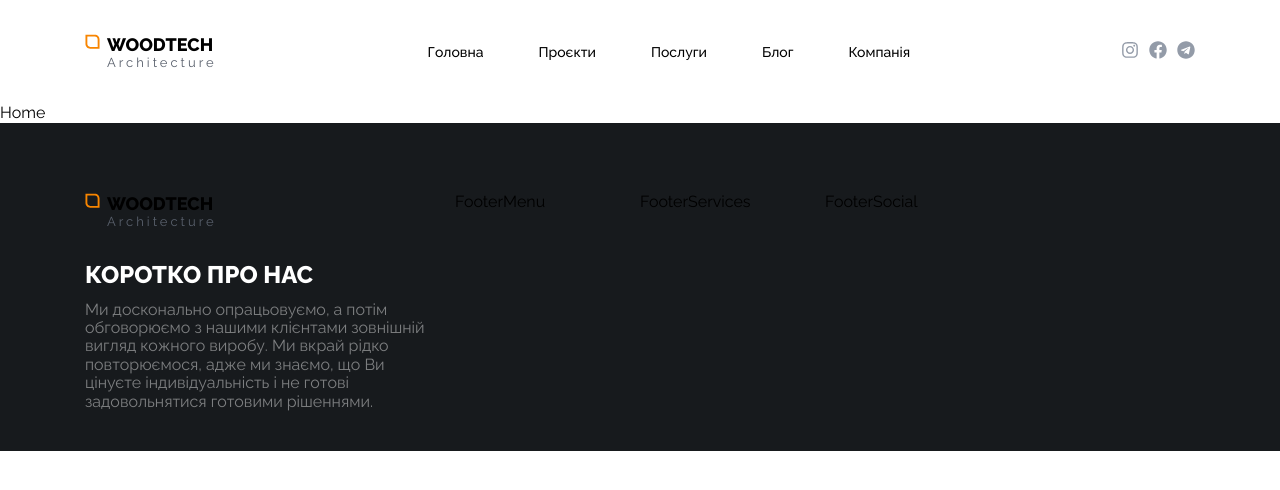
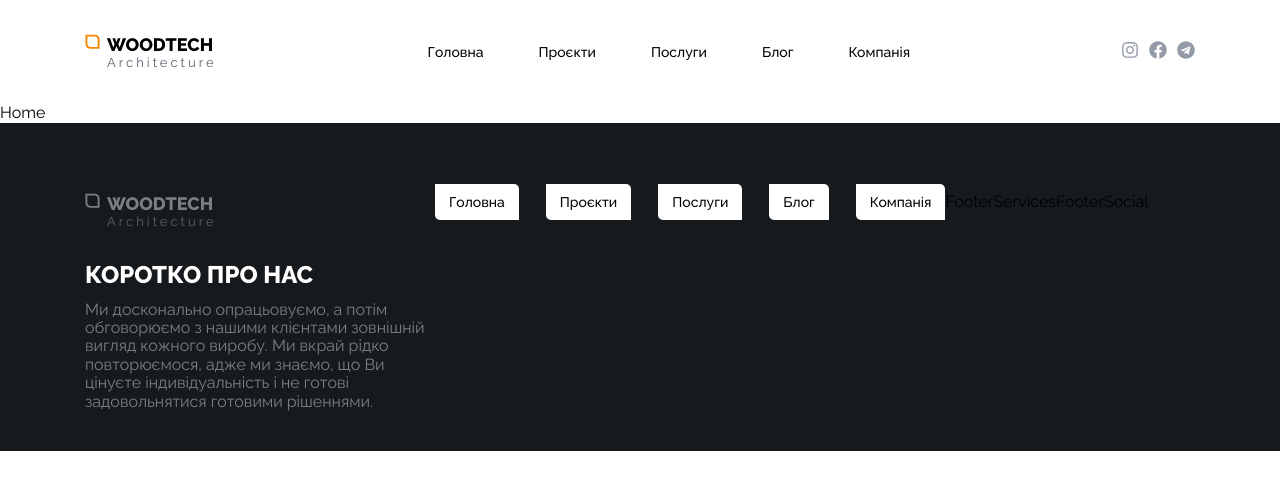
Before and after one commit to DenisTolmachev/woodtech, a React (Create React App) app: page / in a window 1280 px wide. Shown: the top 490 px of the page. Built offline with nearby package versions, Linux system fonts and the light colour scheme.

Commit message:
created footer logo style

```diff
--- a/src/components/FooterAbout/FooterAbout.jsx
+++ b/src/components/FooterAbout/FooterAbout.jsx
@@ -8,7 +8,7 @@ import { Logo } from '../Logo/Logo';
 export const FooterAbout = () => {
   return (
     <FooterAboutContainer>
-      <Logo />
+      <Logo footerStyle={true} />
       <FooterAboutTitle>Коротко про нас</FooterAboutTitle>
       <FooterAboutText>
         Ми досконально опрацьовуємо, а потім обговорюємо з нашими клієнтами
--- a/src/components/FooterAbout/FooterAbout.style.js
+++ b/src/components/FooterAbout/FooterAbout.style.js
@@ -11,6 +11,6 @@ export const FooterAboutTitle = styled.h2`
 `;
 
 export const FooterAboutText = styled.p`
-  color: ${({ theme }) => theme.colors.primatyText};
+  color: ${({ theme }) => theme.colors.primaryText};
   margin-top: 12px;
 `;
--- a/src/components/FooterMenu/FooterMenu.jsx
+++ b/src/components/FooterMenu/FooterMenu.jsx
@@ -1,7 +1,10 @@
+import { FooterMenuContainer } from './FooterMenu.style';
+import { HeaderNav } from '../HeaderNav/HeaderNav';
+
 export const FooterMenu = () => {
   return (
-    <div>
-      FooterMenu
-    </div>
+    <FooterMenuContainer>
+      <HeaderNav />
+    </FooterMenuContainer>
   );
 };
--- a/src/components/FooterMenu/FooterMenu.style.js
+++ b/src/components/FooterMenu/FooterMenu.style.js
@@ -0,0 +1,3 @@
+import styled from 'styled-components';
+
+export const FooterMenuContainer = styled.div``;
--- a/src/components/Header/Header.jsx
+++ b/src/components/Header/Header.jsx
@@ -6,7 +6,7 @@ import { HeaderSocial } from '../HeaderSocial/HeaderSocial';
 export const Header = () => {
   return (
     <Container>
-      <Logo />
+      <Logo headerStyle={true} />
       <HeaderNav />
       <HeaderSocial />
     </Container>
--- a/src/components/Logo/Logo.jsx
+++ b/src/components/Logo/Logo.jsx
@@ -5,14 +5,29 @@ import {
   LogoTextContainer,
   LogoTitle,
 } from './Logo.style';
-import logoIcon from '../img/logo.svg';
 
-export const Logo = () => {
+export const Logo = ({ headerStyle, footerStyle }) => {
   return (
     <LogoContainer to={'/'}>
-      <LogoIcon src={logoIcon} alt='logo-icon' />
+      <LogoIcon
+        headerStyle={headerStyle}
+        footerStyle={footerStyle}
+        width='15'
+        height='16'
+        viewBox='0 0 15 16'
+        xmlns='http://www.w3.org/2000/svg'
+      >
+        <path
+          fillRule='evenodd'
+          clipRule='evenodd'
+          d='M10 0.762451H0V10.7625C0 13.5239 2.23858 15.7625 5 15.7625H15V5.76245C15 3.00103 12.7614 0.762451 10 0.762451ZM10 2.76243H2V10.7624C2 12.4193 3.34315 13.7624 5 13.7624H13V5.76243C13 4.10557 11.6569 2.76243 10 2.76243Z'
+        />
+      </LogoIcon>
+
       <LogoTextContainer>
-        <LogoTitle>Woodtech</LogoTitle>
+        <LogoTitle headerStyle={headerStyle} footerStyle={footerStyle}>
+          Woodtech
+        </LogoTitle>
         <LogoText>Architecture</LogoText>
       </LogoTextContainer>
     </LogoContainer>
--- a/src/components/Logo/Logo.style.js
+++ b/src/components/Logo/Logo.style.js
@@ -1,13 +1,23 @@
-import styled from 'styled-components';
+import styled, { css } from 'styled-components';
 import { NavLink } from 'react-router-dom';
 
 export const LogoContainer = styled(NavLink)`
   display: flex;
 `;
 
-export const LogoIcon = styled.img`
+export const LogoIcon = styled.svg`
   width: 15px;
   height: 15px;
+  ${props =>
+    props.headerStyle &&
+    css`
+      fill: ${({ theme }) => theme.colors.accent};
+    `}
+  ${props =>
+    props.footerStyle &&
+    css`
+      fill: ${({ theme }) => theme.colors.primaryText};
+    `}
 `;
 
 export const LogoTextContainer = styled.div`
@@ -20,6 +30,17 @@ export const LogoTitle = styled.div`
   color: ${({ theme }) => theme.colors.black};
   text-transform: uppercase;
   line-height: ${({ theme }) => theme.lineHeights.logo};
+  ${props =>
+    props.headerStyle &&
+    css`
+      color: ${({ theme }) => theme.colors.black};
+    `}
+  ${props =>
+    props.footerStyle &&
+    css`
+      color: ${({ theme }) => theme.colors.primaryText};
+      font-weight: ${({ theme }) => theme.fontWeights.extraBold};
+    `}
 `;
 
 export const LogoText = styled.div`
--- a/src/styleConfig/theme.js
+++ b/src/styleConfig/theme.js
@@ -6,7 +6,7 @@ export const theme = {
     secondary: '#171A1D',
     accent: '#F88500',
     logoText: '#59606C',
-    primatyText: '#ffffff70',
+    primaryText: '#ffffff70',
   },
   fonts: {
     primary: 'Raleway, sans serif',
```
Also changed, not shown: src/components/img/logo.svg.
